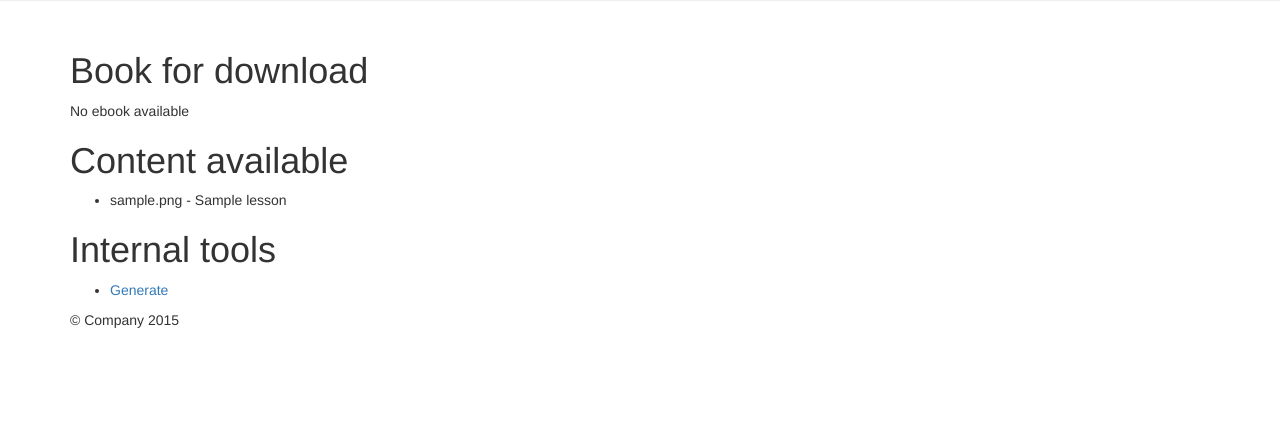
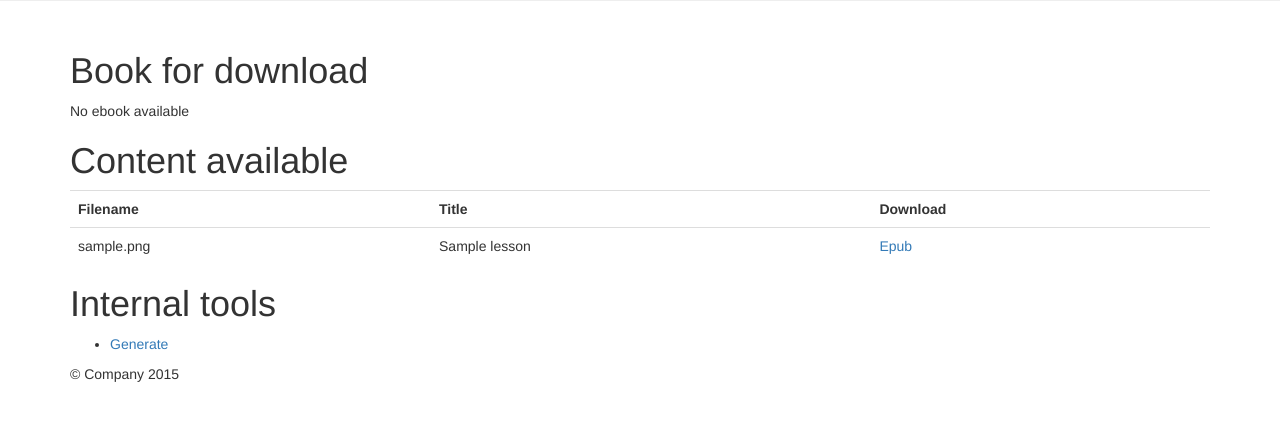
Before and after one commit to symac/phepub, a PHP site: template views/index.html.twig in a window 1280 px wide. Shown: the part 289-710 px from the top of the page. Run offline with PHP 8.4, Linux system fonts and the light colour scheme; the template is opened without the code that fills it: most values are stand-ins (such as "Sample title", 1, 10 or a date in 2020); some libraries are stand-ins or nearby versions.

Commit message:
build for each lesson, various fixes

```diff
--- a/app/routes.php
+++ b/app/routes.php
@@ -1,4 +1,4 @@
 <?php
 	$app->get('/', "Phepub\Controller\HomeController::indexAction");
-	$app->get('/build-epub', "Phepub\Controller\HomeController::buildEpubAction")->bind("generate");
+	$app->get('/build-epub/{lessonCode}', "Phepub\Controller\HomeController::buildEpubAction")->bind("generate")->value("lessonCode", "all")->assert('lessonCode', '^[\w\-\._/]+');;
 	$app->get('/check-for-updates', "Phepub\Controller\UpdateController::checkNewLessonsAction");
--- a/views/index.html.twig
+++ b/views/index.html.twig
@@ -7,11 +7,20 @@
 		<p>No ebook available</p>
 	{% endif %}
     <h1>Content available</h1>
-    <ul>
+    <table class='table'>
+            <tr>
+                <th>Filename</th>
+                <th>Title</th>
+                <th>Download</th>
+            </tr>
     	{% for lesson in lessons %}
-    		<li>{{ lesson.filename }} - {{lesson.title }}</li>
+    		<tr>
+                <td>{{ lesson.filename }}</td>
+                <td>{{lesson.title }}</td>
+                <td><a href='{{url("generate", {lessonCode: lesson.lessonSlug})}}'>Epub</a></td>
+            </li>
 		{% endfor %}
-    </ul>
+    </table>
     <h1>Internal tools</h1>
     <ul>
     	<li><a href='{{url('generate')}}'>Generate</a></li>
```
Also changed, not shown: src/Controller/HomeController.php (+18 -4 lines), src/DAO/LessonDAO.php (+3 -4 lines).
